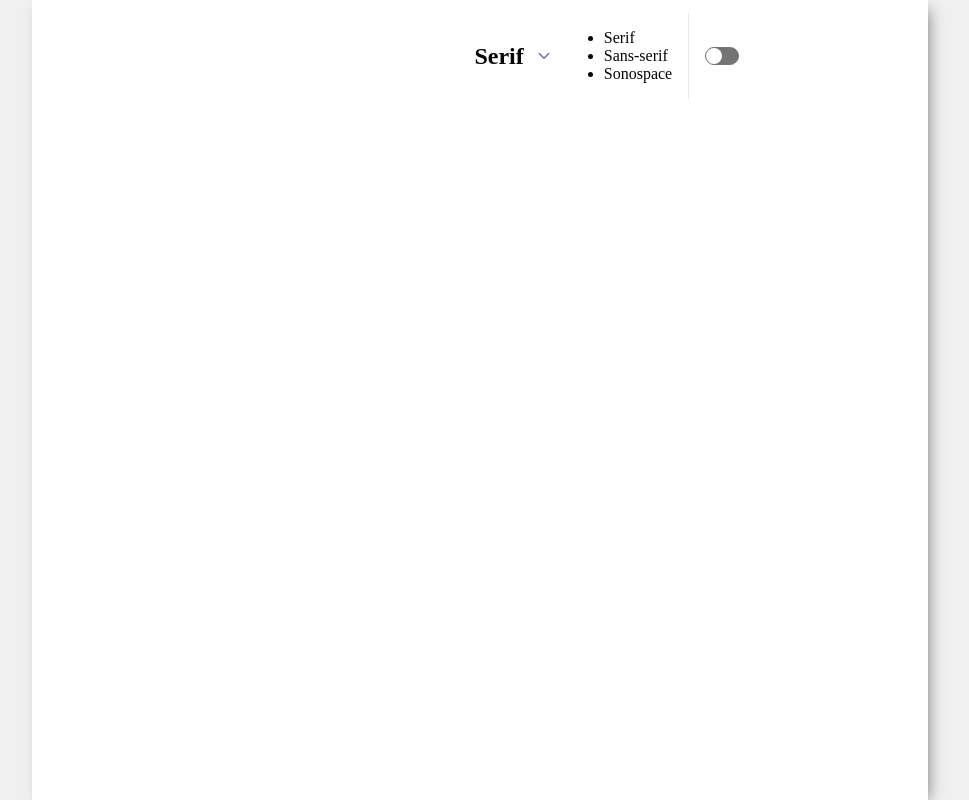
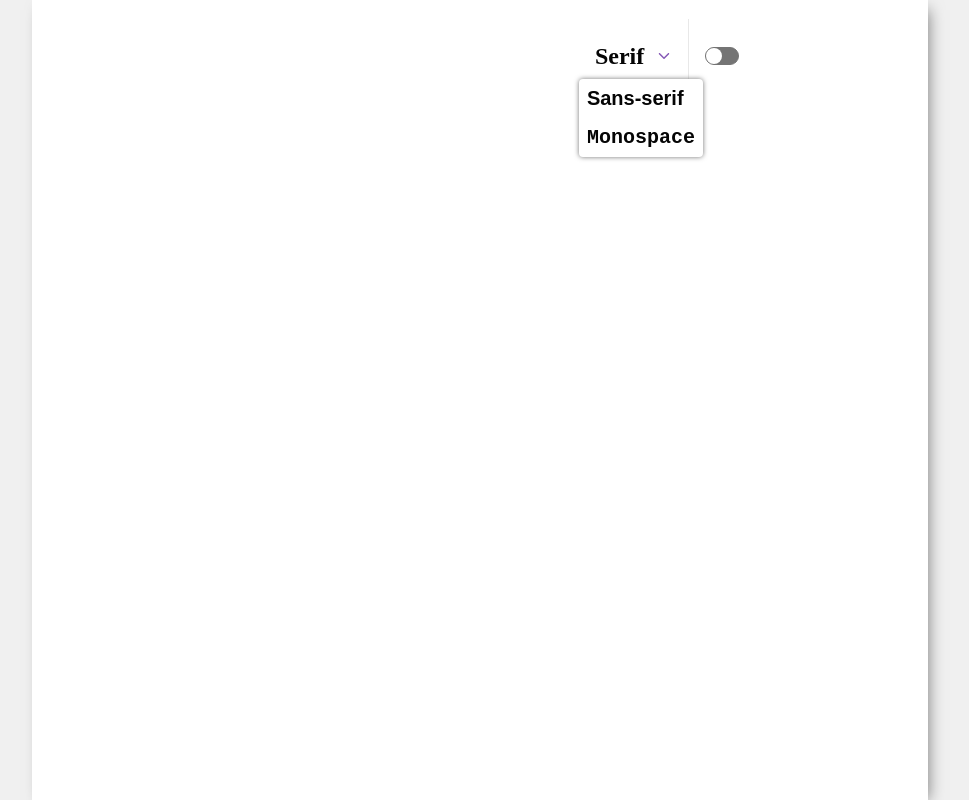
Before and after one commit to vwong21/dictionary, a React (Vite) app: page / in a window 1280 px wide. Both pictures are taken after a click on the icon 824 px from the left and 56 px from the top of the page. Shown: the whole page, without its empty margins (160-1129 px from the left). Built offline with nearby package versions, Linux system fonts and the light colour scheme; some icons are missing.

Commit message:
painfully styled dropdown menu

```diff
--- a/src/App.jsx
+++ b/src/App.jsx
@@ -12,7 +12,7 @@ function App() {
       setTheme(theme === "light"? "dark": "light")
   }
 
-  const fonts = ['Serif', 'Sans-serif', 'Sonospace']
+  const fonts = ['Serif', 'Sans-serif', 'Monospace']
   const [currFont, setFont] = useState('Serif')
   const changeFont = (font) => {
     currFont != font && setFont(font)
--- a/src/components/FontDropdown.jsx
+++ b/src/components/FontDropdown.jsx
@@ -1,6 +1,8 @@
 import React from "react";
+import '../css/app.css'
 
 const FontDropdown = ({font}) => {
-    return(<li>{font}</li>)
+    const fontLower = font.toLowerCase()
+    return(<li id="font-item" style={{fontFamily: fontLower}}>{font}</li>)
 }
 export default FontDropdown
--- a/src/components/header.jsx
+++ b/src/components/header.jsx
@@ -4,10 +4,12 @@ import {PiBookThin} from 'react-icons/pi'
 import {IoIosArrowDown} from 'react-icons/io'
 import '../css/app.css'
 import { FontContext } from "../contexts/FontContexts";
+import { ThemeContext } from "../contexts/ThemeContexts";
 import FontDropdown from "./FontDropdown";
 import Switch from "./Switch";
 
 const Header = () => {
+    const { theme }  = useContext(ThemeContext)
     const { currFont, changeFont, fonts } = useContext(FontContext)
     const [dropdown, setDropdown] = useState(false)
     const toggleDropdown = () => {
@@ -21,16 +23,23 @@ const Header = () => {
 
             <div id="right-header">
                 <div id="font-container">
-                    <p>{currFont}</p>
+                    <div id="dropdown-container">
+                        <p id="header-p">{currFont}</p>
+                        {dropdown && (
+                        <ul id="dropdown-menu"  className={theme}>
+                            {fonts.map((font, index) => {
+                            if (font !== currFont) {
+                                return <FontDropdown key={index} font={font} />;
+                            }
+                        })}
+                        </ul>
+                        )}
+                    </div>
+
                     <IoIosArrowDown id="down-arrow" onClick={() => {
                         toggleDropdown()
                     }}/>
-                    {dropdown && <ul>
-                        {fonts.map((font, index) => (
-                        <FontDropdown key={index} font={font}/>
-                        ))}
 
-                    </ul>}
                 </div>
                 <Switch/>
             </div>
--- a/src/css/App.css
+++ b/src/css/App.css
@@ -74,9 +74,36 @@ header {
     justify-content: space-between;
 }
 
-#font-container > p {
+#header-p {
     font-size: 1.5rem;
     font-weight: 900;
+}
+
+#dropdown-container {
+    position: relative;
+    display: flex;
+    flex-flow:column nowrap;
+}
+
+#dropdown-menu {
+    display: flex;
+    flex-flow: column nowrap;
+    gap: 1rem;
+    padding-left: 0;
+    padding: 0.5rem;
+    border-radius: 0.25rem;
+    margin: 0;
+    list-style: none;
+    position: absolute;
+    top: 3.75rem;
+    left: -1rem;
+    box-shadow: 0px 0px 5px 0px #747474;
+}
+
+#font-item {
+    cursor: pointer;
+    font-size: 1.25rem;
+    font-weight: 700;
 }
 
 #switch-container {
```
